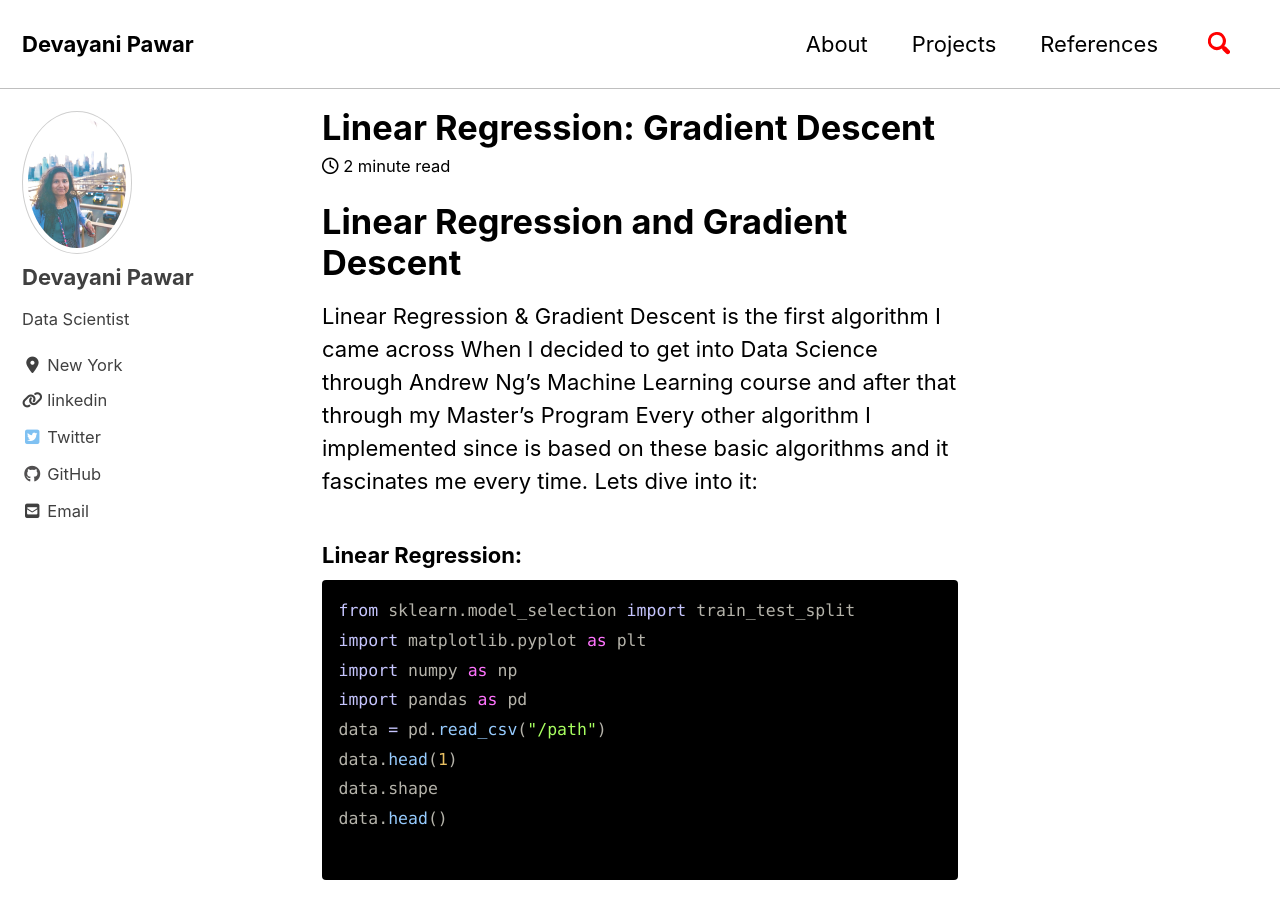
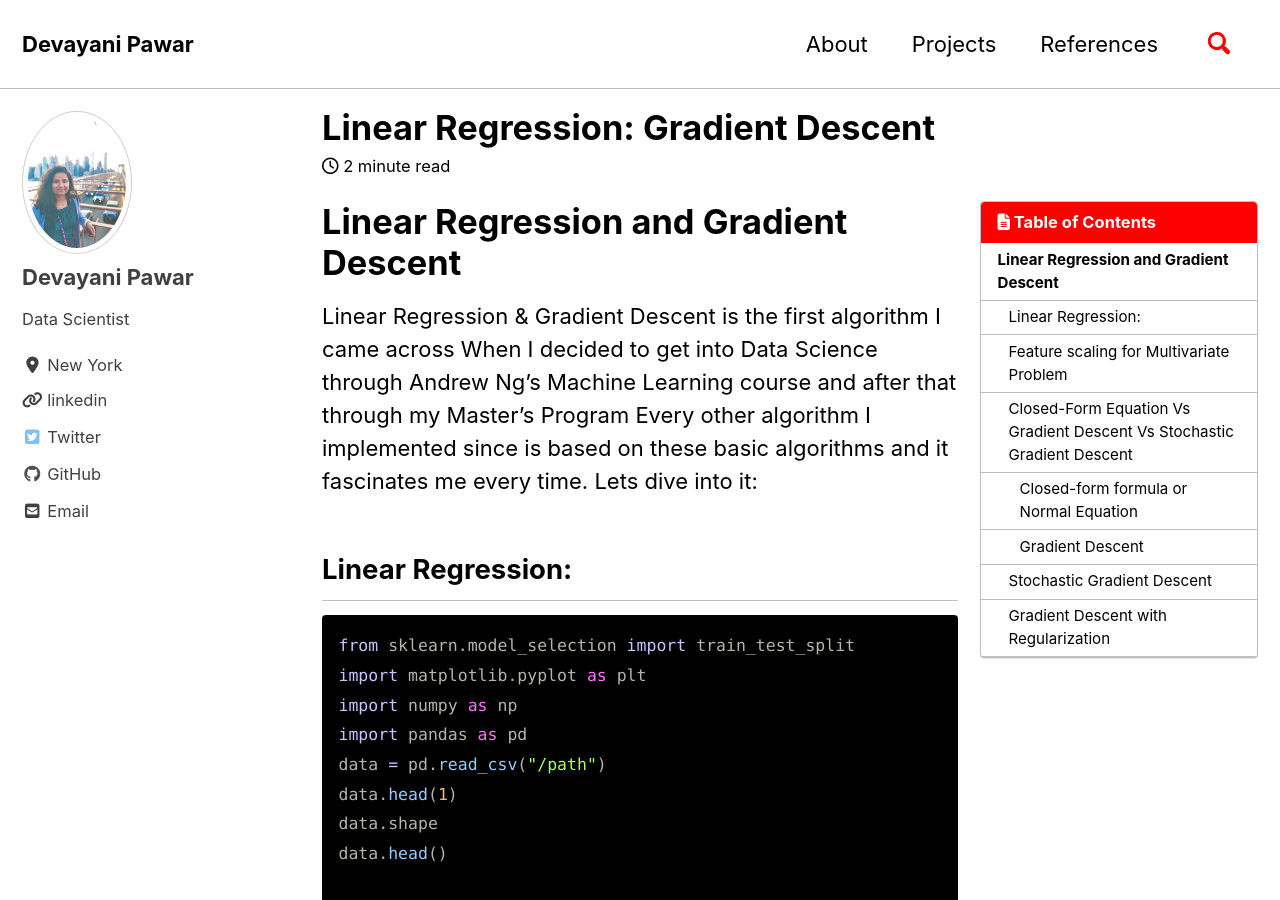
Before and after one commit to devayanipowar/devayanipowar.github.io, a Jekyll site: the page built from _posts/2020-07-22-GradientDescent.md, in a window 1280 px wide and 900 px high. Built offline with Jekyll 4.4.1, drawn with Linux system fonts in a browser that asks for light colours; cached includes are drawn as plain includes; nearby versions of some CDN libraries; some of the changed text lies outside the part shown.

Commit message:
new resource

````diff
--- a/_posts/2020-07-22-GradientDescent.md
+++ b/_posts/2020-07-22-GradientDescent.md
@@ -2,6 +2,9 @@
 title: "Linear Regression: Gradient Descent"
 date: 2020-07-22
 tags: [Regression, Machine Learning]
+toc: true
+Excerpt: "Gradient Descent"
+toc_label: "Table of Contents"
 ---
 
 
@@ -10,7 +13,7 @@ tags: [Regression, Machine Learning]
 Linear Regression & Gradient Descent is the first algorithm I came across When I decided to get into Data Science through Andrew Ng's Machine Learning course and after that through my Master's Program
 Every other algorithm I implemented since is based on these basic algorithms and it fascinates me every time. Lets dive into it:
 
-### Linear Regression:
+## Linear Regression:
 
 ```python
 from sklearn.model_selection import train_test_split
@@ -24,7 +27,7 @@ data.head()
 
 ```
 
-### Feature scaling for Multivariate Problem
+## Feature scaling for Multivariate Problem
 
 [Why is Feature Scaling Important](https://scikit-learn.org/stable/auto_examples/preprocessing/plot_scaling_importance.html)
 
@@ -48,6 +51,10 @@ theta=np.zeros((3,1))
 
 ### Closed-form formula or Normal Equation
 
+We dont need to implement feature scaling in this case.
+
+Formula:
+
 
 ```python
 XT=X.T
@@ -64,7 +71,7 @@ print(thetanew)
      [-8738.01911255]]
 
 
-### Cost Function
+**Finding Cost Function or Loss Function for gradient descent**
 
 
 ```python
@@ -73,10 +80,7 @@ def computeCost(X,y,theta):
     err=((np.dot(X, theta)) - y)**2
     jtheta = (np.sum(err) *( 1/ (2*m)))
     return jtheta
-```
 
-
-```python
 computeCost(X,y,theta)
 
 ```
@@ -100,10 +104,7 @@ def gradientDescent(X, y, theta, alpha, iterations):
         history.append(computeCost(X, y, theta))
 
     return theta, history
-```
 
-
-```python
 thetanew1,chistory1= gradientDescent(X,y,theta,1,50)
 print(thetanew1)
 ```
@@ -122,15 +123,13 @@ plt.title("loss function using Gradient Descent")
 ```
 
 
-
-
     Text(0.5, 1.0, 'loss function using Gradient Descent')
 
 
 <img src="{{ site.url }}{{ site.baseurl }}/images/GradientDescent_12_1.png" alt="loss function using Gradient Descent">
 
 
-### Stochastic Gradient Descent/
+## Stochastic Gradient Descent
 
 ```python
 def stocashtic_gradient_descent(X, y, theta, alpha, iterations):
@@ -150,10 +149,7 @@ def stocashtic_gradient_descent(X, y, theta, alpha, iterations):
         cost_history[i] = cost
 
     return theta, cost_history
-```
 
-
-```python
 thetanew2,chistory2 = stocashtic_gradient_descent(X,y,theta,1,100)
 print(thetanew2)
 ```
@@ -262,6 +258,7 @@ plt.plot(predictions)
 plt.plot(y_test)
 
 ```
+Prediction vs ground truth
 
 <img src="{{ site.url }}{{ site.baseurl }}/images/GradientDescent_25_1.png" alt="Prediction vs ground truth">
 
@@ -311,7 +308,7 @@ print(eval1)
      [ 94344.63835206]
      [ -1437.15342375]]
 
-
+## Gradient Descent with Regularization
 
 ```python
 m1=len(predictions)
````
Also changed, not shown: _posts/2019-12-15-DocumentModelling.md (+16 -2 lines).
